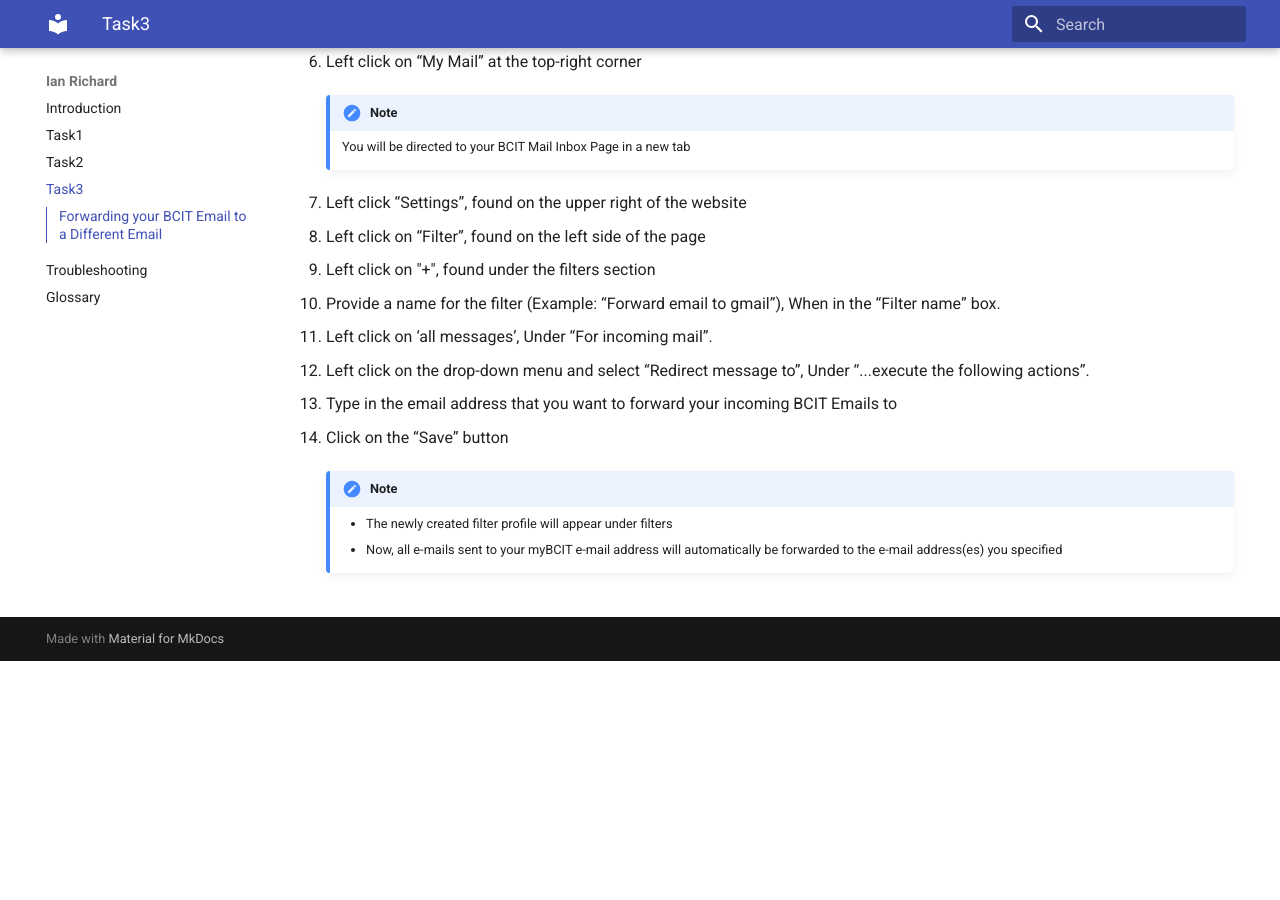
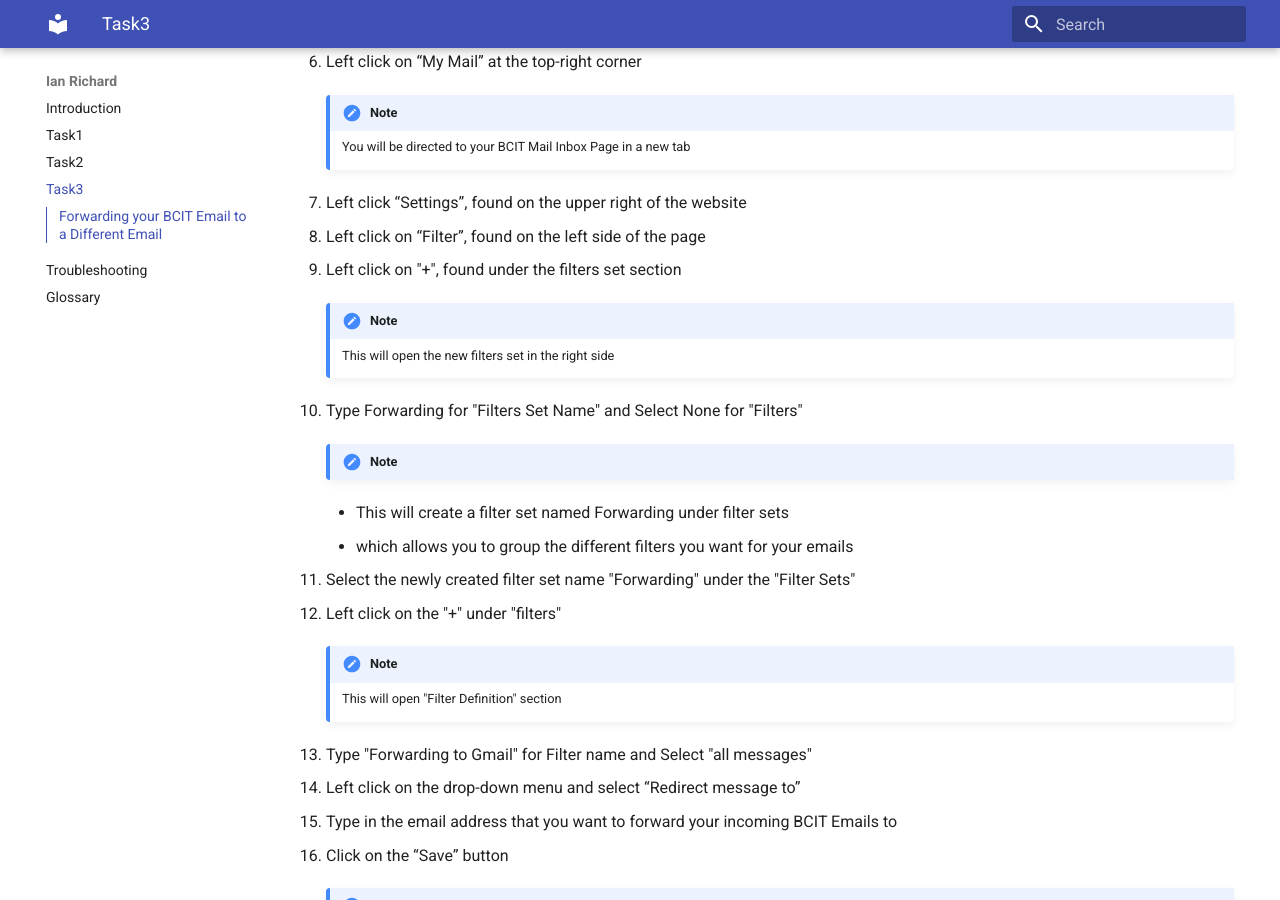
Before and after one commit to beingaturtle/beingaturtle.github.io, an MkDocs documentation site: the page built from docs/task3.md, in a window 1280 px wide and 900 px high, scrolled down 653 px. Built offline with MkDocs 1.6.1 and Material for MkDocs 9.7.7, drawn with Linux system fonts in a browser that asks for light colours; before the commit the page ends 1314 px from its top, so only the background shows below that.

Commit message:
updated task required

```diff
--- a/docs/task3.md
+++ b/docs/task3.md
@@ -33,17 +33,31 @@
 
 8. Left click on “Filter”, found on the left side of the page
 
-9. Left click on "+", found under the filters section
+9. Left click on "+", found under the filters set section
 
-10. Provide a name for the filter (Example: “Forward email to gmail”), When in the “Filter name” box.
+    !!! Note
+        This will open the new filters set in the right side
 
-11. Left click on ‘all messages’, Under “For incoming mail”.
+10. Type Forwarding for "Filters Set Name" and Select None for "Filters"
 
-12. Left click on the drop-down menu and select “Redirect message to”, Under “...execute the following actions”.
+    !!! Note
+    - This will create a filter set named Forwarding under filter sets
+    - which allows you to group the different filters you want for your emails
 
-13. Type in the email address that you want to forward your incoming BCIT Emails to
+11. Select the newly created filter set name "Forwarding" under the "Filter Sets"
 
-14. Click on the “Save” button
+12. Left click on the "+" under "filters"
+
+    !!! Note
+        This will open "Filter Definition" section
+
+13. Type "Forwarding to Gmail" for Filter name and Select "all messages"
+
+14. Left click on the drop-down menu and select “Redirect message to”
+
+15. Type in the email address that you want to forward your incoming BCIT Emails to
+
+16. Click on the “Save” button
 
     !!! Note
         - The newly created filter profile will appear under filters <br>
```
